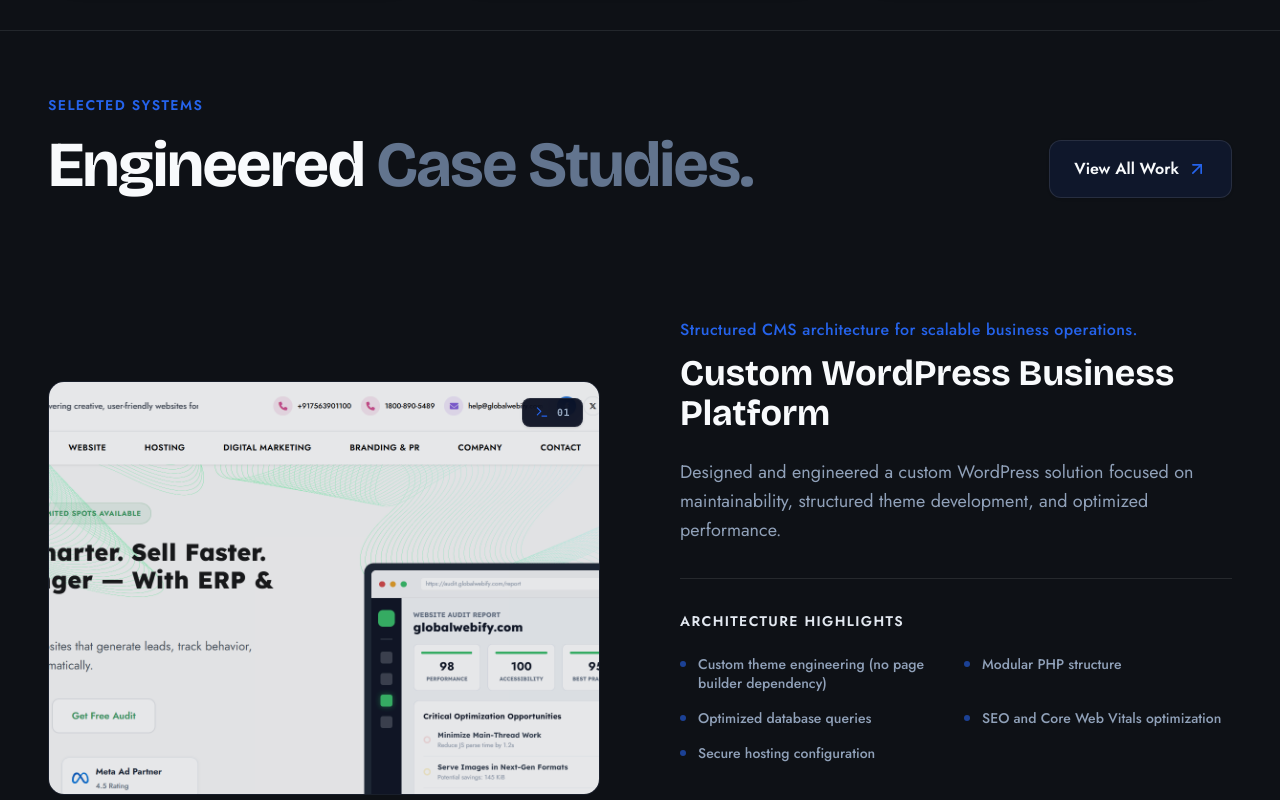
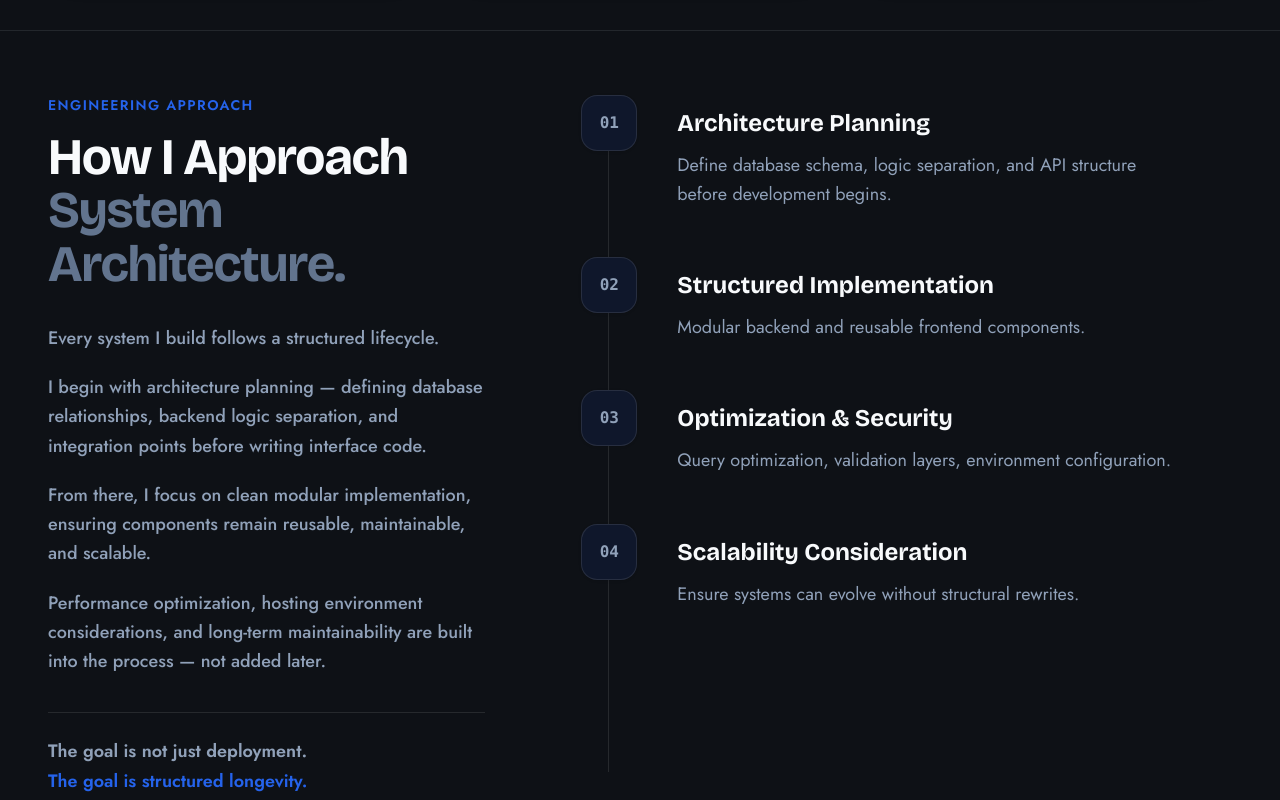
Before and after one commit to KunalBose2772/kunal, a Next.js app: page / in a window 1280 px wide. Shown: the part 1800-2600 px from the top of the page. Built offline with nearby package versions, Linux system fonts and the light colour scheme.

Commit message:
feat: implement 'Engineering Approach' structured 4-step vertical timeline section

```diff
--- a/app/page.js
+++ b/app/page.js
@@ -1,6 +1,7 @@
 import Hero from "../components/Hero";
 import About from "../components/About";
 import Work from "../components/Work";
+import Approach from "../components/Approach";
 import Contact from "../components/Contact";
 
 export default function Home() {
@@ -8,6 +9,7 @@ export default function Home() {
     <main className="flex flex-col min-h-screen relative overflow-x-hidden w-full max-w-[100vw]">
       <Hero />
       <About />
+      <Approach />
       <Work />
       <Contact />
     </main>
--- /dev/null
+++ b/components/Approach.js
@@ -0,0 +1,130 @@
+"use client";
+
+import { motion } from "framer-motion";
+
+const STEPS = [
+    {
+        id: "01",
+        title: "Architecture Planning",
+        description: "Define database schema, logic separation, and API structure before development begins."
+    },
+    {
+        id: "02",
+        title: "Structured Implementation",
+        description: "Modular backend and reusable frontend components."
+    },
+    {
+        id: "03",
+        title: "Optimization & Security",
+        description: "Query optimization, validation layers, environment configuration."
+    },
+    {
+        id: "04",
+        title: "Scalability Consideration",
+        description: "Ensure systems can evolve without structural rewrites."
+    }
+];
+
+export default function Approach() {
+    return (
+        <section id="approach" className="relative py-10 lg:py-16 border-t border-slate-200/10 z-10 flex flex-col justify-center overflow-hidden">
+            <div className="absolute top-0 right-0 w-full h-full bg-grid-slate-900/[0.04] bg-[bottom_1px_center] dark:bg-grid-slate-400/[0.02] dark:bg-bottom pointer-events-none" style={{ maskImage: 'linear-gradient(to bottom, transparent, black)' }} />
+
+            <div className="max-w-[1480px] w-full mx-auto px-6 md:px-12 relative z-10">
+                <div className="grid grid-cols-1 lg:grid-cols-12 gap-16 lg:gap-24">
+
+                    {/* Left Column: Context & Overview */}
+                    <motion.div
+                        className="lg:col-span-5 flex flex-col items-start text-left"
+                        initial={{ opacity: 0, x: -30 }}
+                        whileInView={{ opacity: 1, x: 0 }}
+                        viewport={{ once: true, margin: "-100px" }}
+                        transition={{ duration: 0.8, ease: [0.22, 1, 0.36, 1] }}
+                    >
+                        <span className="text-brand-accent font-semibold tracking-widest uppercase text-xs md:text-sm mb-4 block">
+                            ENGINEERING APPROACH
+                        </span>
+                        <h2 className="text-[clamp(36px,4vw,56px)] leading-[1.05] font-heading font-bold text-foreground mb-8 tracking-tight">
+                            How I Approach <br className="hidden md:block" />
+                            <span className="text-slate-400 dark:text-slate-500">System Architecture.</span>
+                        </h2>
+
+                        <div className="flex flex-col gap-5 text-slate-600 dark:text-slate-400 text-lg leading-relaxed font-medium">
+                            <p>Every system I build follows a structured lifecycle.</p>
+                            <p>I begin with architecture planning — defining database relationships, backend logic separation, and integration points before writing interface code.</p>
+                            <p>From there, I focus on clean modular implementation, ensuring components remain reusable, maintainable, and scalable.</p>
+                            <p>Performance optimization, hosting environment considerations, and long-term maintainability are built into the process — not added later.</p>
+
+                            <div className="mt-4 pt-6 border-t border-slate-200 dark:border-white/10">
+                                <p className="text-foreground font-semibold">The goal is not just deployment.</p>
+                                <p className="text-brand-accent font-semibold">The goal is structured longevity.</p>
+                            </div>
+                        </div>
+                    </motion.div>
+
+                    {/* Right Column: 4 Vertical Stages */}
+                    <div className="lg:col-span-7 relative">
+                        {/* Vertical connecting line */}
+                        <div className="absolute top-2 bottom-6 left-[23px] md:left-[27px] w-px bg-slate-200 dark:bg-white/10 z-0" />
+
+                        <div className="flex flex-col gap-12 relative z-10">
+                            {STEPS.map((step, index) => (
+                                <motion.div
+                                    key={step.id}
+                                    className="flex gap-8 md:gap-10 group"
+                                    initial="hidden"
+                                    whileInView="visible"
+                                    viewport={{ once: true, margin: "-100px", amount: 0.5 }}
+                                    variants={{
+                                        hidden: { opacity: 0 },
+                                        visible: { opacity: 1, transition: { staggerChildren: 0.15 } }
+                                    }}
+                                >
+                                    {/* Left Side: Step Indicator */}
+                                    <motion.div
+                                        className="relative flex-shrink-0 flex flex-col items-center"
+                                        variants={{
+                                            hidden: { opacity: 0, scale: 0.8 },
+                                            visible: { opacity: 1, scale: 1, transition: { duration: 0.5 } }
+                                        }}
+                                    >
+                                        <div className="w-12 h-12 md:w-14 md:h-14 rounded-2xl bg-slate-100 dark:bg-slate-900 border border-slate-200 dark:border-white/10 flex items-center justify-center relative z-10 transition-colors duration-500 group-hover:border-brand-accent/50 group-hover:bg-brand-accent/5 shadow-sm">
+                                            {/* Glow on active/hover */}
+                                            <div className="absolute inset-0 rounded-2xl bg-brand-accent/20 blur-md opacity-0 group-hover:opacity-100 transition-opacity duration-500" />
+                                            <span className="text-sm md:text-base font-mono font-bold text-slate-500 dark:text-slate-400 group-hover:text-brand-accent transition-colors duration-500 relative z-10">
+                                                {step.id}
+                                            </span>
+                                        </div>
+                                    </motion.div>
+
+                                    {/* Right Side: Content */}
+                                    <div className="flex flex-col pt-1.5 md:pt-3">
+                                        <motion.h3
+                                            className="text-xl md:text-2xl font-bold font-heading text-foreground mb-3 group-hover:text-brand-accent transition-colors duration-500"
+                                            variants={{
+                                                hidden: { opacity: 0, x: -10 },
+                                                visible: { opacity: 1, x: 0, transition: { duration: 0.5 } }
+                                            }}
+                                        >
+                                            {step.title}
+                                        </motion.h3>
+                                        <motion.p
+                                            className="text-slate-600 dark:text-slate-400 text-base md:text-lg leading-relaxed max-w-lg"
+                                            variants={{
+                                                hidden: { opacity: 0, y: 10 },
+                                                visible: { opacity: 1, y: 0, transition: { duration: 0.5 } }
+                                            }}
+                                        >
+                                            {step.description}
+                                        </motion.p>
+                                    </div>
+                                </motion.div>
+                            ))}
+                        </div>
+                    </div>
+
+                </div>
+            </div>
+        </section>
+    );
+}
```
